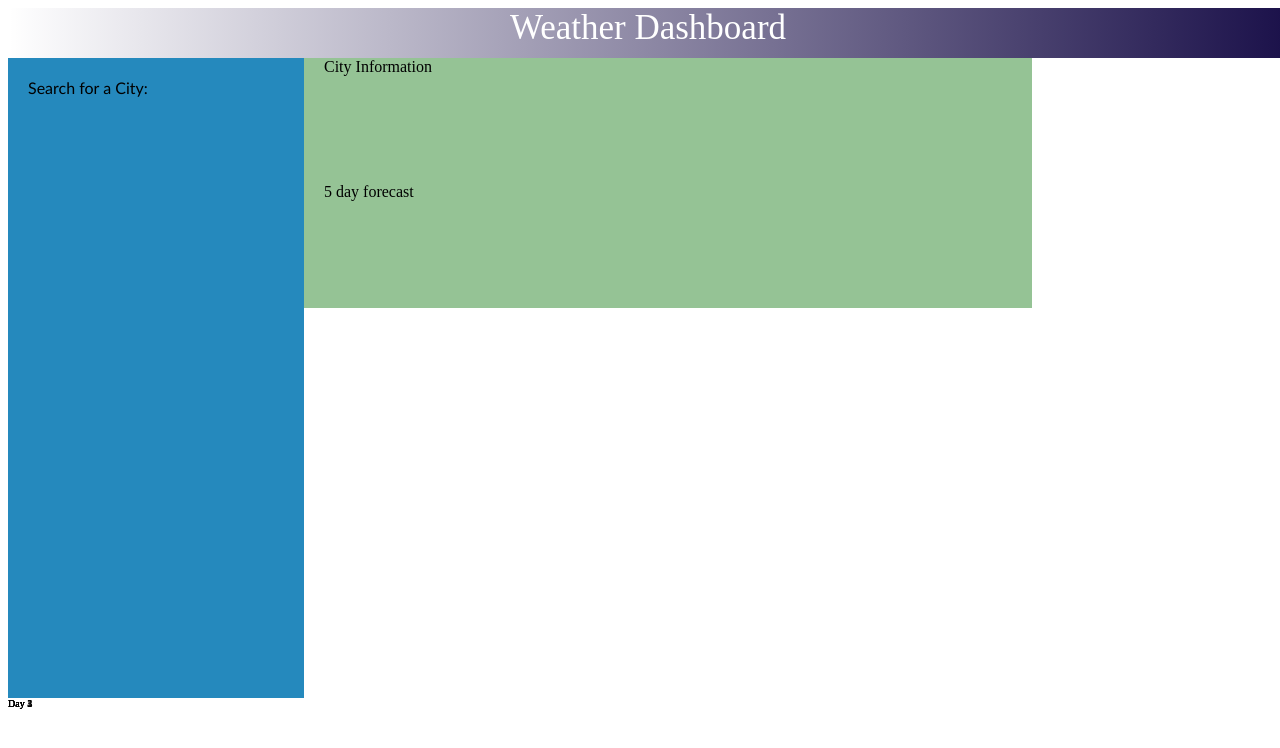
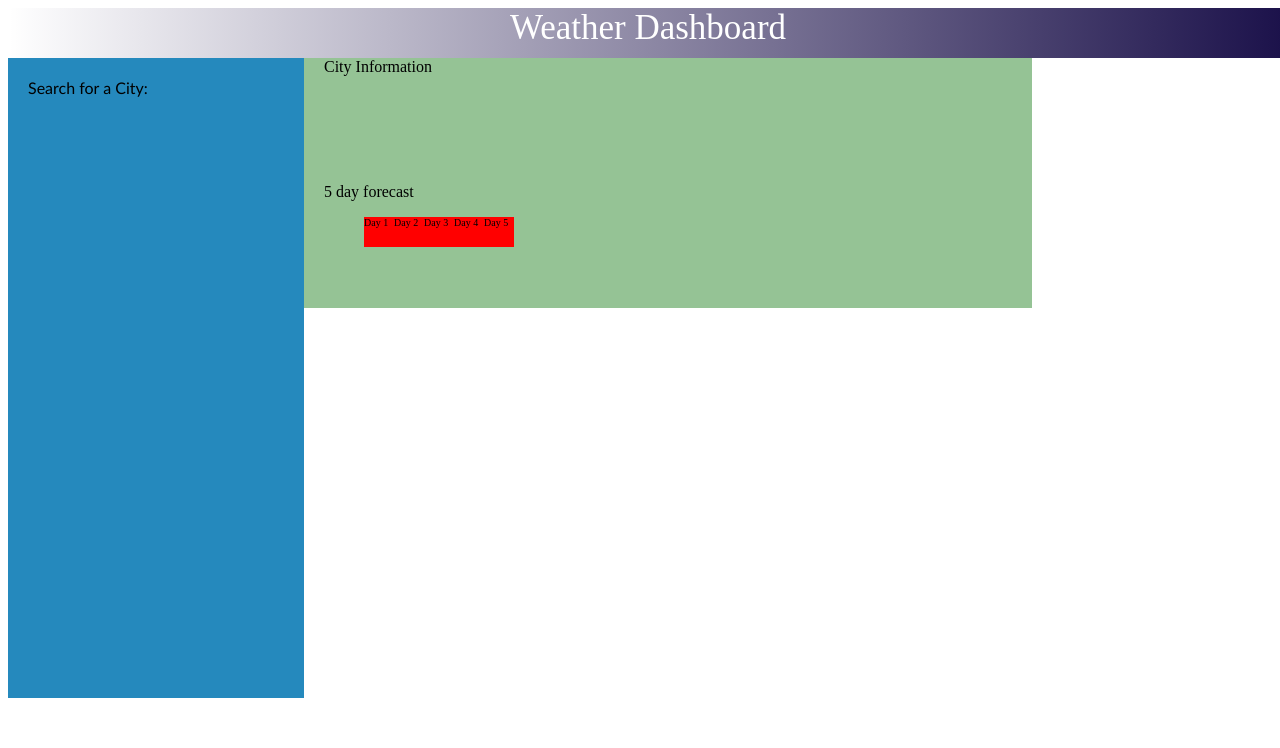
Before and after one commit to gato365/gato365-weather-display, a plain HTML site: page index.html in a window 1280 px wide. Drawn offline with Linux system fonts and the light colour scheme.

```diff
--- a/assets/css/style.css
+++ b/assets/css/style.css
@@ -36,6 +36,13 @@ section{
 
 }
 
+
+#five-day{
+    display: flex;
+    flex-direction:  row;
+    list-style-type: none;
+}
+
 .card{
     background-color: red;
     font-size: 10px;
--- a/index.html
+++ b/index.html
@@ -1,5 +1,6 @@
 <!DOCTYPE html>
 <html>
+
 <head>
     <meta name="viewport" content="width=device-width, initial-scale=1" />
     <title>Weather Dashboard</title>
@@ -8,18 +9,22 @@
 
     </style>
 </head>
+
 <body>
-            <header id = "jumbotron">Weather Dashboard</header>
-            <aside id = "enter-cities">Search for a City:</aside>
-            <section id = "city-info">City Information</section>
-            <section id = "five-day">
+    <header id="jumbotron">Weather Dashboard</header>
+    <aside id="enter-cities">Search for a City:</aside>
+    <section id="city-info">City Information</section>
+    <section>
         5 day forecast
-                <div class = "card" id = "day-1"> Day 1</div>
-                <div class = "card" id = "day-2"> Day 2</div>
-                <div class = "card" id = "day-3"> Day 3</div>
-                <div class = "card" id = "day-4"> Day 4</div>
-                <div class = "card" id = "day-5"> Day 5</div>
+        <ul  id="five-day">
+            <li class="card" id="day-1"> Day 1</li>
+            <li class="card" id="day-2"> Day 2</li>
+            <li class="card" id="day-3"> Day 3</li>
+            <li class="card" id="day-4"> Day 4</li>
+            <li class="card" id="day-5"> Day 5</li>
+        </ul>
     </section>
 
 </body>
+
 </html>
```
Also changed, not shown: 1 other file. Lines whose indentation alone changed are shown as unchanged.
